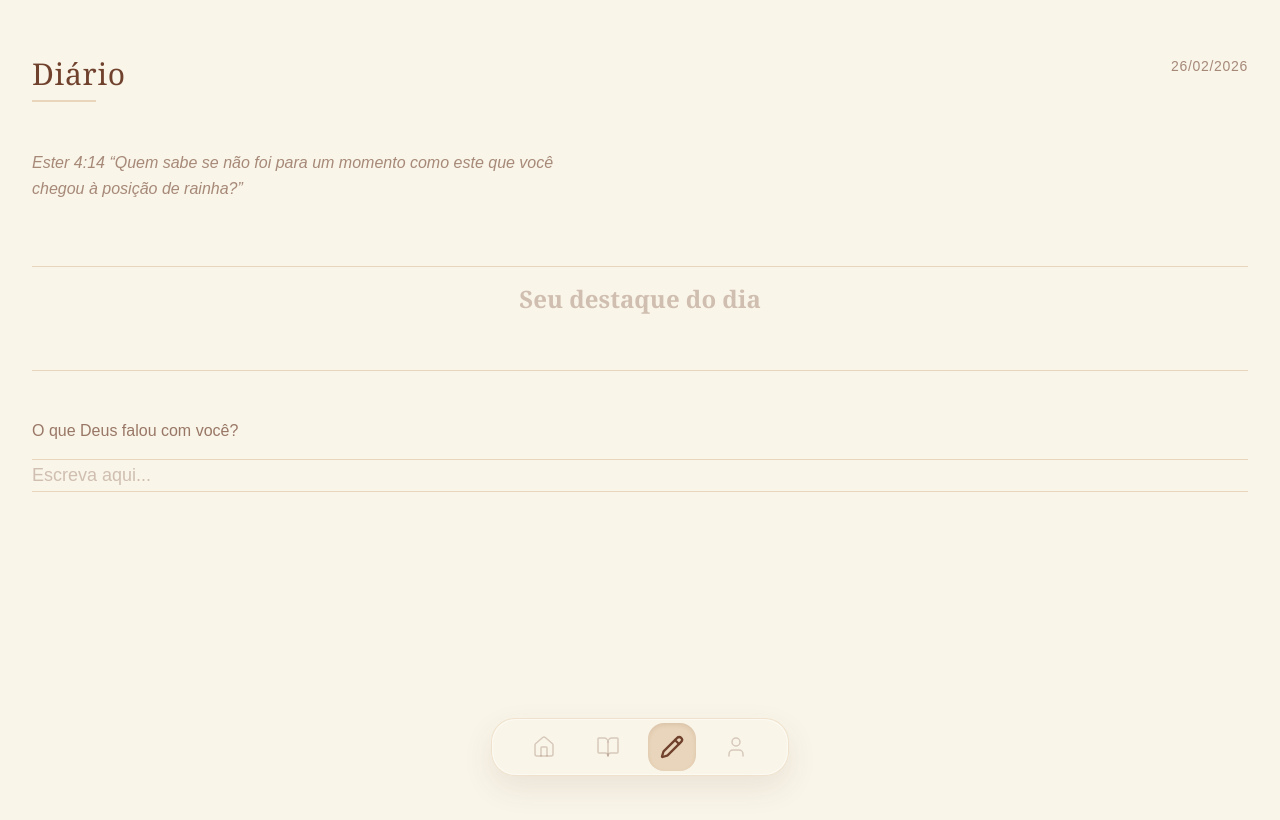
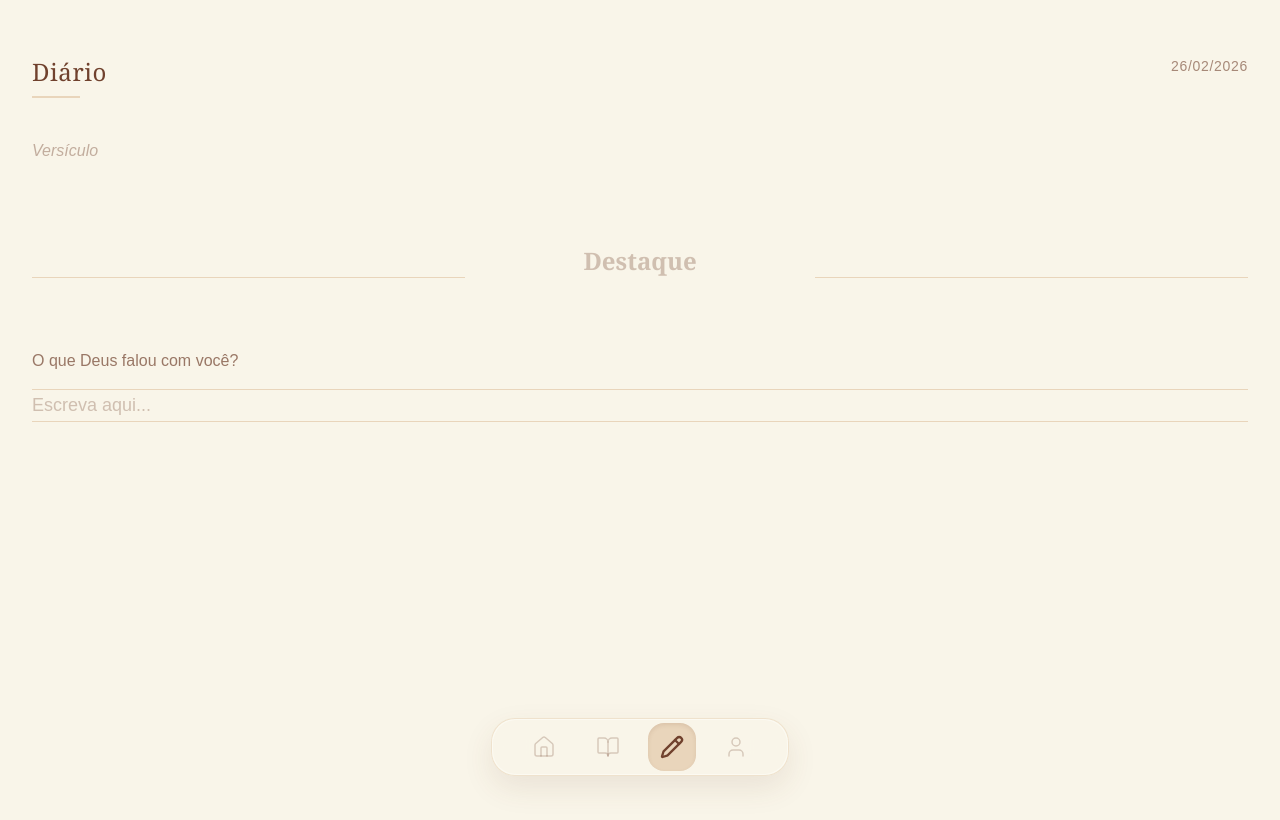
Before and after one commit to michelesannti/no-secreto, a Next.js app: page /diario in a window 1280 px wide. Shown: the top 820 px of the page. Built offline with nearby package versions, Linux system fonts and the light colour scheme.

Commit message:
Diario - linhas laterais no destaque

```diff
--- a/app/(app)/diario/page.tsx
+++ b/app/(app)/diario/page.tsx
@@ -12,12 +12,12 @@ export default function DiarioPage() {
     <div className="min-h-screen bg-[#f9f5e9] px-8 pt-14 pb-40 text-[#70412d]">
 
       {/* TOPO */}
-      <div className="flex justify-between items-start mb-12">
+      <div className="flex justify-between items-start mb-10">
         <div>
-          <h1 className="text-3xl font-serif tracking-wide">
+          <h1 className="text-2xl font-serif tracking-wide">
             Diário
           </h1>
-          <div className="w-16 h-[2px] bg-[#e9d5bb] mt-2"></div>
+          <div className="w-12 h-[2px] bg-[#e9d5bb] mt-2"></div>
         </div>
 
         <span className="text-sm tracking-wider text-[#70412d]/60">
@@ -26,22 +26,23 @@ export default function DiarioPage() {
       </div>
 
       {/* VERSÍCULO */}
-      <p className="italic text-[#70412d]/60 leading-relaxed mb-16 max-w-xl">
-        Ester 4:14 “Quem sabe se não foi para um momento como este que você chegou à posição de rainha?”
-      </p>
+      <textarea
+        placeholder="Versículo"
+        className="w-full bg-transparent resize-none outline-none italic text-[#70412d]/60 leading-relaxed mb-12 placeholder:text-[#70412d]/40"
+      />
 
-      {/* DESTAQUE */}
-      <div className="mb-12 text-center">
-        <div className="w-full h-px bg-[#e9d5bb] mb-4"></div>
+      {/* DESTAQUE COM LINHAS DOS LADOS */}
+      <div className="flex items-center justify-center gap-4 mb-10">
+        <div className="flex-1 h-px bg-[#e9d5bb]"></div>
 
         <textarea
           value={destaque}
           onChange={(e) => setDestaque(e.target.value)}
-          placeholder="Seu destaque do dia"
-          className="w-full bg-transparent resize-none outline-none font-serif text-2xl font-semibold text-center placeholder:text-[#70412d]/30"
+          placeholder="Destaque"
+          className="bg-transparent resize-none outline-none font-serif text-2xl font-semibold text-center placeholder:text-[#70412d]/30"
         />
 
-        <div className="w-full h-px bg-[#e9d5bb] mt-4"></div>
+        <div className="flex-1 h-px bg-[#e9d5bb]"></div>
       </div>
 
       {/* TEXTO PRINCIPAL */}
```
